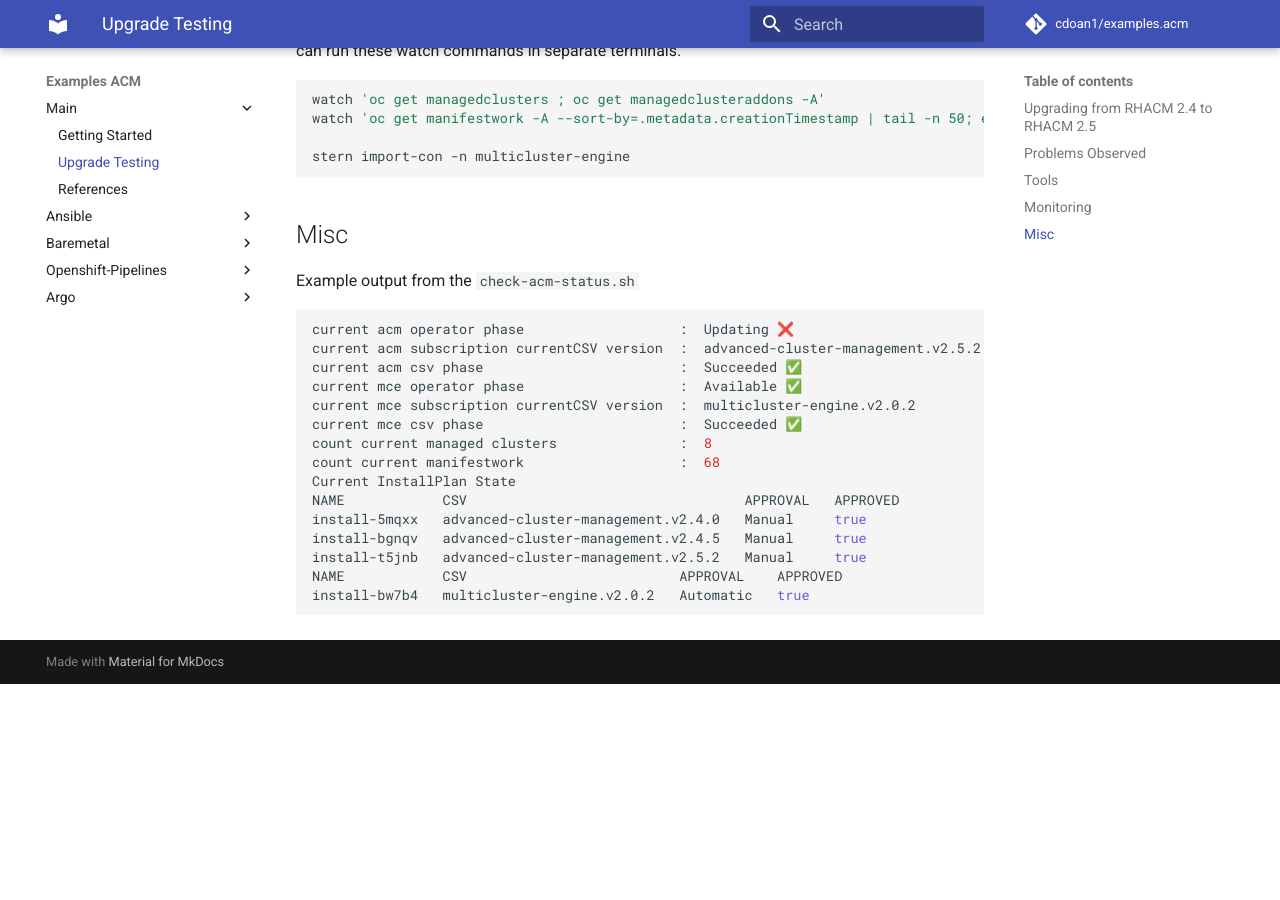
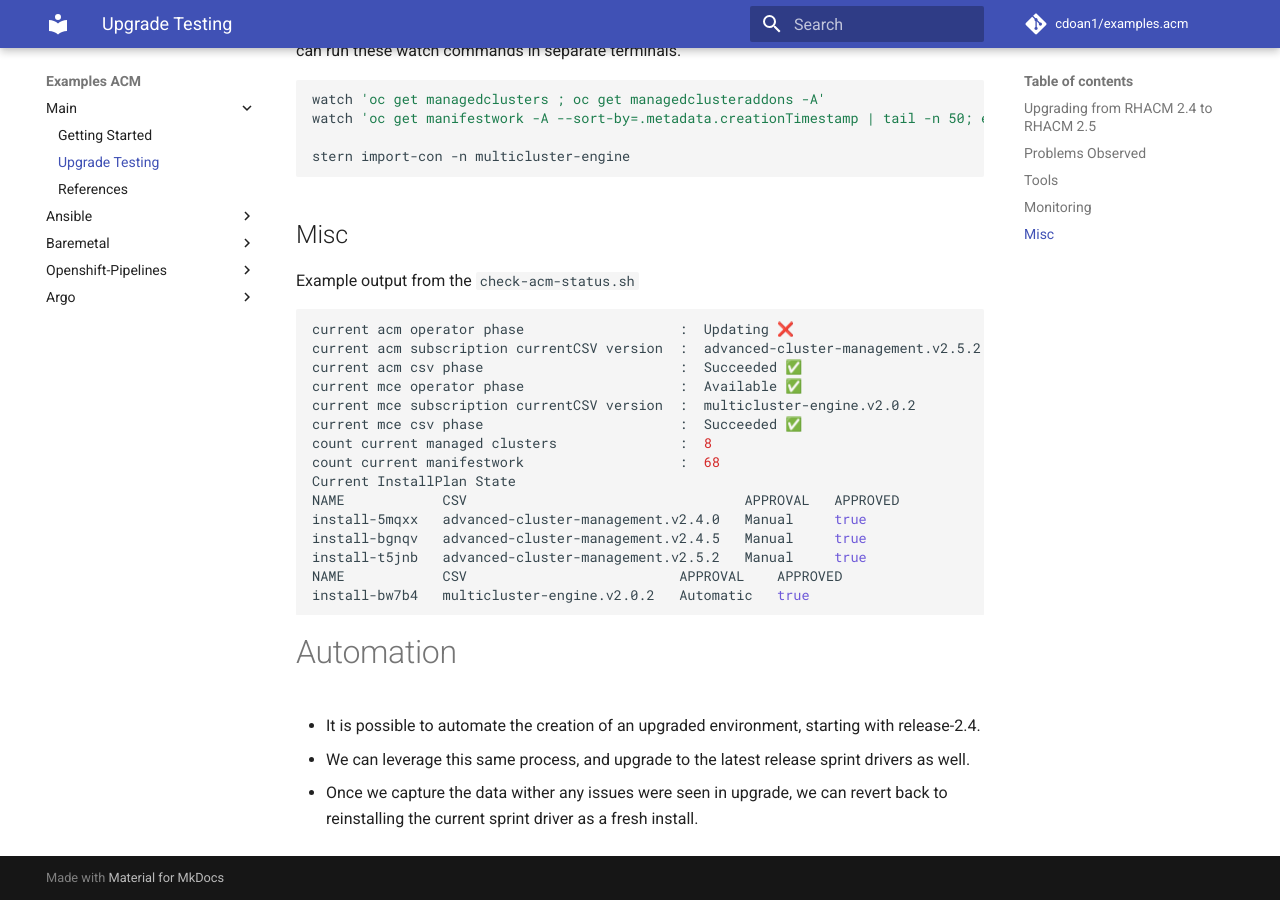
Before and after one commit to cdoan1/examples.acm, an MkDocs documentation site: the page built from docs/upgrade-downstream.md, in a window 1280 px wide and 900 px high, scrolled down 3873 px. Built offline with MkDocs 1.6.1 and Material for MkDocs 9.7.7, drawn with Linux system fonts in a browser that asks for light colours; comment, search, counter and statistics services are not loaded; before the commit the page ends 4557 px from its top, so only the background shows below that.

Commit message:
update upgrade docs

````diff
--- a/docs/upgrade-downstream.md
+++ b/docs/upgrade-downstream.md
@@ -171,3 +171,9 @@
 NAME            CSV                          APPROVAL    APPROVED
 install-bw7b4   multicluster-engine.v2.0.2   Automatic   true
 ```
+
+# Automation
+
+* It is possible to automate the creation of an upgraded environment, starting with release-2.4.
+* We can leverage this same process, and upgrade to the latest release sprint drivers as well.
+* Once we capture the data wither any issues were seen in upgrade, we can revert back to reinstalling the current sprint driver as a fresh install.
````
